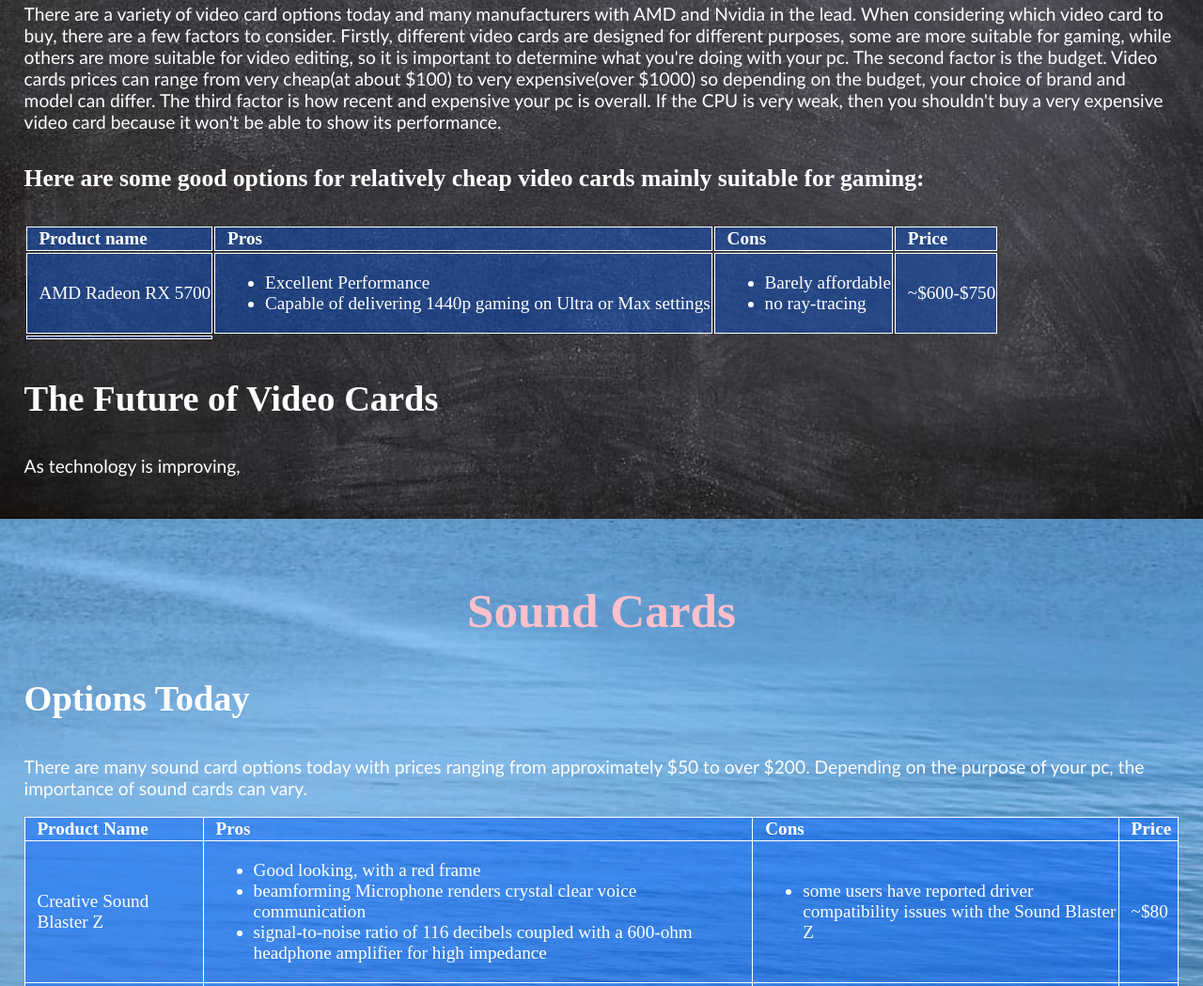
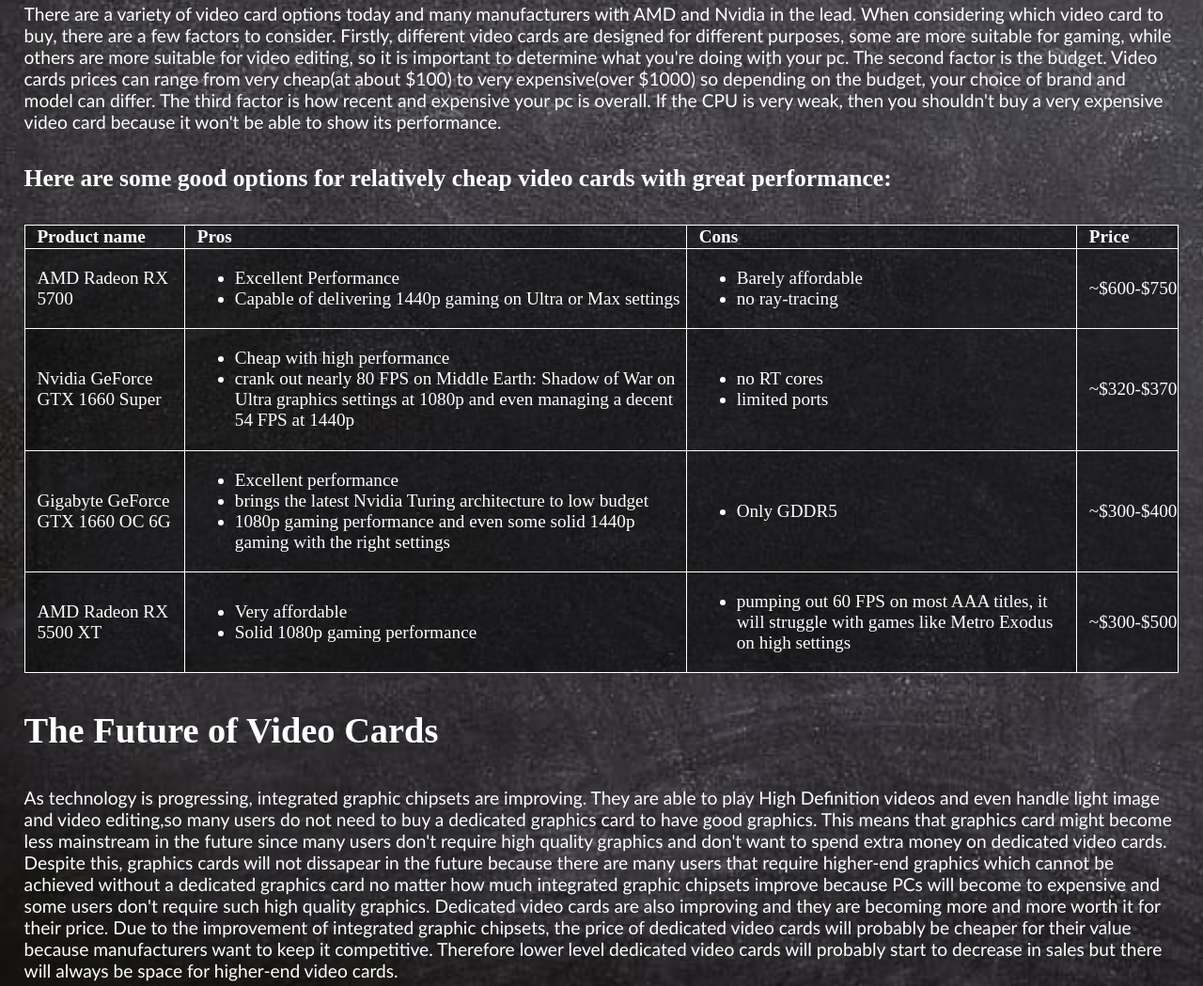
Before and after one commit to wuyiyi1/home, a plain HTML site: page todayandfuture.html in a window 1280 px wide. Shown: the part 1587-2636 px from the top of the page at 94% size. Drawn offline with Linux system fonts and the light colour scheme.

Commit message:
Add files via upload

```diff
--- a/styleref.css
+++ b/styleref.css
@@ -1,7 +1,9 @@
+/*styling body*/
 body{
 	background-image:url('images/referencebackground.png');
 	background-size:cover;
 }
+/*styling headers*/
 h1{
 	color:white;
 	text-align:center;
@@ -58,3 +60,4 @@
 	background-color:rgba(14,77,146,0.2);
 	border:1px solid blue;
 	color: white;
+}
--- a/styletoday.css
+++ b/styletoday.css
@@ -3,12 +3,19 @@
 	margin:0;
 	color:white;
 }
+/*styling the first page to fill up whole screen*/
 #page1{
 	height:100vh;
+	background-image:url('images/futurebackground.jpg');
+	background-size:cover;
 }
+/*styling headers*/
 h1{
 	text-align:center;
 	font-size:5vw;
+	border-radius:5vw;
+	background: linear-gradient(to right,purple,violet,magenta,pink,magenta,violet,purple);
+	padding: 3%;
 }
 h2{
 	font-size:4vw;
@@ -21,19 +28,14 @@
 h4{
 	font-size:2vw;
 }
+/*styling paragraphs*/
 p{
 	font-family:gill sans, sans-serif;
 	font-size:1.5vw;
 }
+/*styling sections*/
 div{
 	padding:2%;
-}
-#page1{
-	background-image:url('images/futurebackground.jpg');
-	background-size:cover;
-}
-#mainheader{
-	padding:3%;
 }
 /*formatting link buttons*/
 .top-links{
@@ -67,6 +69,7 @@
 	position: absolute;
 	left: 25%;
 }
+/*styling other pages*/
 #page2{
 	background-image:url('images/expansionfuture.jpg');
 	background-size:cover;
@@ -79,6 +82,7 @@
 	background-image:url('images/futuresound.jpg');
 	background-size:cover;
 }
+/*styling sound card table*/
 #sound,tr,td,th{
 	position:relative;
 	border:1px solid white;
@@ -90,3 +94,15 @@
 	text-align:left;
 	padding-left:1vw;
 }
+/*styling video card table*/
+#video,tr,td,th{
+	position:relative;
+	border:1px solid white;
+	border-collapse: collapse;
+	margin:auto;
+	color:white;
+	font-size:1.5vw;
+	background-color:rgba(0,0,0,0.2);
+	text-align:left;
+	padding-left:1vw;
+}
--- a/todayandfuture.html
+++ b/todayandfuture.html
@@ -13,7 +13,7 @@
 	<body>
 		<!--section for the first section with the title and options-->
 		<div id="page1">
-			<h1 id="mainheader">Components Today and Future Trends</h1>
+			<h1>Components Today and Future Trends</h1>
 			<div class="container">
 				<a class="top-links" href="#expansioncards">Expansion Cards</a>
 				<a class="top-links" href="#videocards">Video Cards</a>
@@ -45,8 +45,9 @@
 			can range from very cheap(at about $100) to very expensive(over $1000) so depending on the budget, your choice of brand and model can differ. The third factor
 			is how recent and expensive your pc is overall. If the CPU is very weak, then you shouldn't buy a very expensive video card because it won't be able to
 			show its performance.</p>
-			<h4>Here are some good options for relatively cheap video cards mainly suitable for gaming:</h4>
-			<table>
+			<h4>Here are some good options for relatively cheap video cards with great performance:</h4>
+			<!--table regarding different options for video cards and their features-->
+			<table id="video">
 				<tr>
 					<th>Product name</th>
 					<th>Pros</th>
@@ -70,10 +71,63 @@
 					<td>~$600-$750</td>
 				</tr>
 				<tr>
+					<td>Nvidia GeForce GTX 1660 Super</td>
 					<td>
+						<ul>
+							<li>Cheap with high performance</li>
+							<li>crank out nearly 80 FPS on Middle Earth: Shadow of War on Ultra graphics settings at 1080p and even managing a decent 54 FPS at 1440p</li>
+						</ul>
+					</td>
+					<td>
+						<ul>
+							<li>no RT cores</li>
+							<li>limited ports</li>
+						</ul>
+					</td>
+					<td>~$320-$370</td>
+				</tr>
+				<tr>
+					<td>Gigabyte GeForce GTX 1660 OC 6G</td>
+					<td>
+						<ul>
+							<li>Excellent performance</li>
+							<li> brings the latest Nvidia Turing architecture to low budget</li>
+							<li>1080p gaming performance and even some solid 1440p gaming with the right settings</li>
+						</ul>
+					</td>
+					<td>
+						<ul>
+							<li>Only GDDR5</li>
+						</ul>
+					</td>
+					<td>~$300-$400</td>
+				</tr>
+				<tr>
+					<td>AMD Radeon RX 5500 XT</td>
+					<td>
+						<ul>
+							<li>Very affordable</li>
+							<li>Solid 1080p gaming performance</li>
+						</ul>
+					</td>
+					<td>
+						<ul>
+							<li>pumping out 60 FPS on most AAA titles, it will struggle with games like Metro Exodus on high settings</li>
+						</ul>
+					</td>
+					<td>~$300-$500</td>
+				</tr>
 			</table>
 			<h3>The Future of Video Cards</h3>
-			<p>As technology is improving, </p>
+			<p>As technology is progressing, integrated graphic chipsets are improving. They are able to play High Definition videos and even handle light
+			image and video editing,so many users do not need to buy a dedicated graphics card to have good graphics. This means that graphics card might
+			become less mainstream in the future since many users don't require high quality graphics and don't want to spend extra money on dedicated video cards.
+			Despite this, graphics cards will not dissapear in the future because there are many users that require higher-end graphics which cannot be achieved
+			without a dedicated graphics card no matter how much integrated graphic chipsets improve because PCs will become to expensive and some users don't require
+			such high quality graphics. Dedicated video cards are also improving and they are becoming more and more worth it for their price. Due to the
+			improvement of integrated graphic chipsets, the price of dedicated video cards will probably be cheaper for their value because manufacturers want to
+			keep it competitive. Therefore lower level dedicated video cards will probably start to decrease in sales but there will always be space for higher-end
+			video cards.</p>
 		</div>
 		<!--section for the fourth section about sound cards-->
 		<div id="page4">
@@ -81,6 +135,7 @@
 			<h3>Options Today</h3>
 			<p>There are many sound card options today with prices ranging from approximately $50 to over $200. Depending on the purpose of your pc, the importance
 			of sound cards can vary.</p>
+			<!--table about the options for sound cards and their features-->
 			<table id="sound">
 				<tr>
 					<th>Product Name</th>
```
Also changed, not shown: references.html (+4 -0 lines), soundcard.html (+12 -0 lines), videocard.html (+10 -1 lines).
